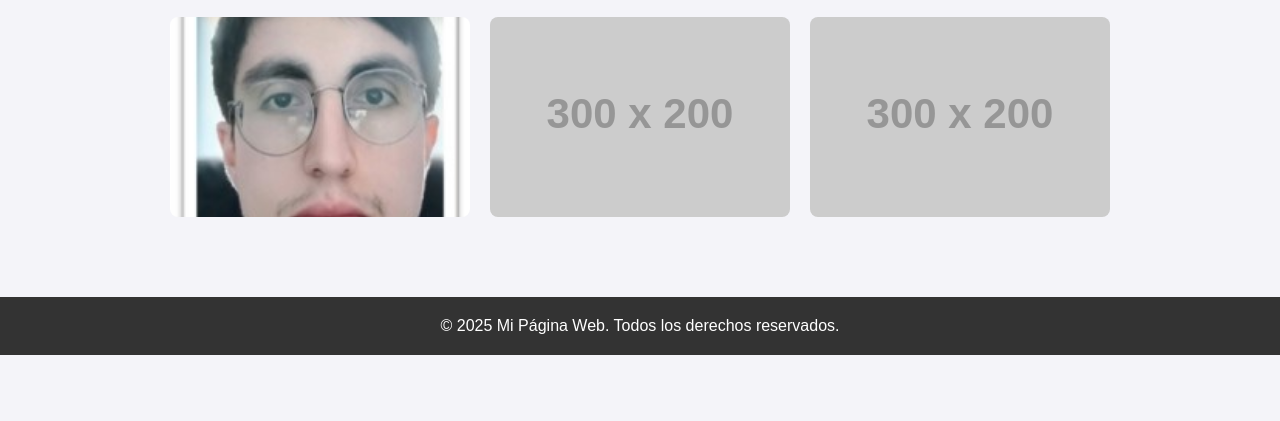
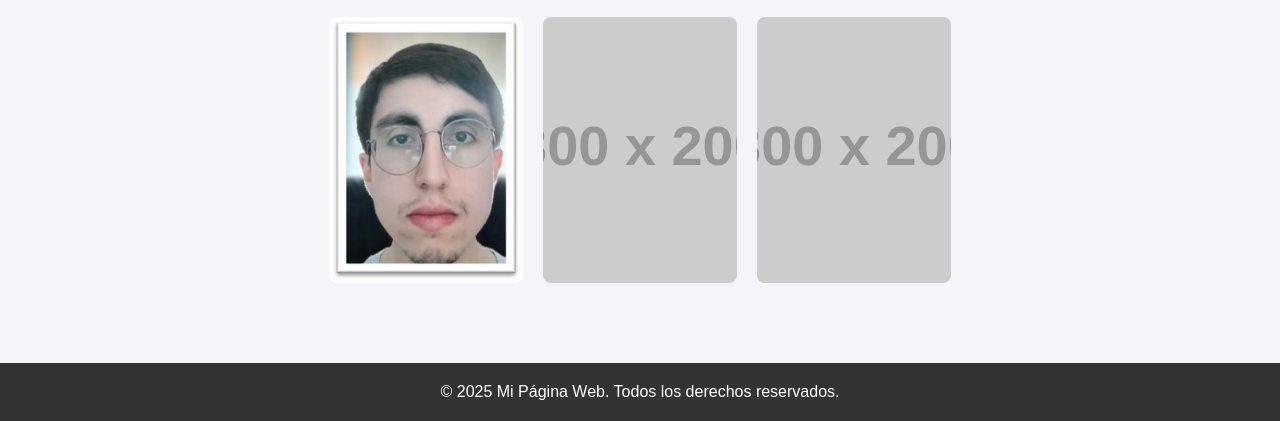
Before and after one commit to jcp0997/mi-pagina-web, a plain HTML site: page index.html in a window 1280 px wide. Shown: the part 613-1034 px from the top of the page. Before the commit the page ends 968 px from the top, so only its background shows below. Drawn offline with Linux system fonts and the light colour scheme; placeholder pictures from the web are drawn by us.

Commit message:
Cuarto commit: cambios de estilo imágenes galeria

```diff
--- a/style.css
+++ b/style.css
@@ -127,8 +127,8 @@ main {
 }
 
 .images img {
-    width: 300px;
-    height: 200px;
+    width: 194px;
+    height: 266px;
     object-fit: cover;
     border-radius: 8px;
 }
```
